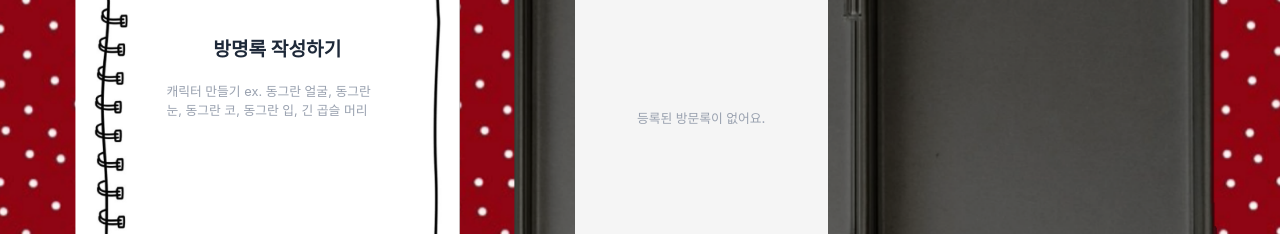
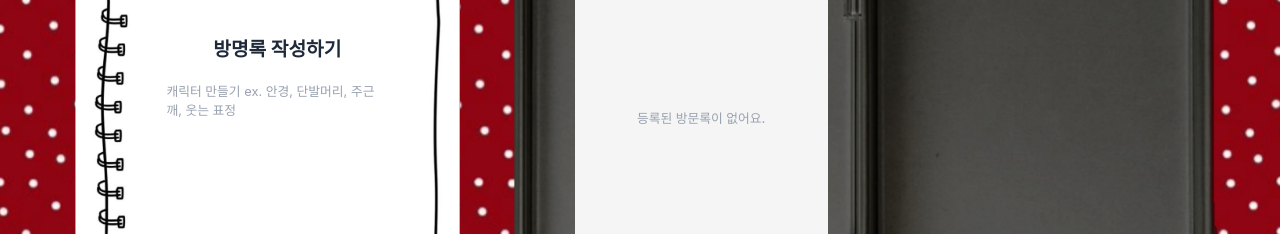
Before and after one commit to 2tnwjddldy/soojungLee, a React (Vite) app: page /guestbook in a window 1280 px wide. Shown: the part 233-467 px from the top of the page. Built offline with nearby package versions, Linux system fonts and the light colour scheme.

Commit message:
real real real rrrrr last

```diff
--- a/src/pages/GuestPage.jsx
+++ b/src/pages/GuestPage.jsx
@@ -131,7 +131,7 @@ export default function GuestPage() {
             <textarea
               value={character}
               onChange={(e) => setCharacter(e.target.value)}
-              placeholder="캐릭터 만들기 ex. 동그란 얼굴, 동그란 눈, 동그란 코, 동그란 입, 긴 곱슬 머리"
+              placeholder="캐릭터 만들기 ex. 안경, 단발머리, 주근깨, 웃는 표정"
               className="w-full h-[32%] p-[1vw] focus:outline-none focus:ring-1 focus:ring-gray-200 resize-none text-[clamp(6px,1.0vw,14px)] text-gray-800 placeholder:text-gray-400"
             />
 
```
